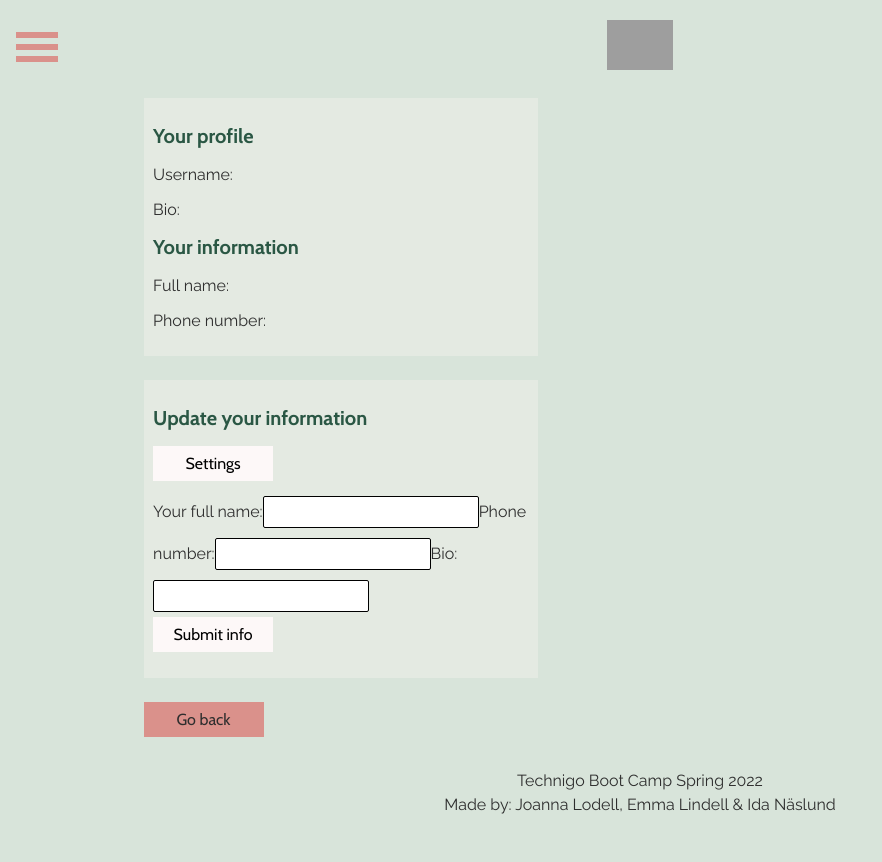
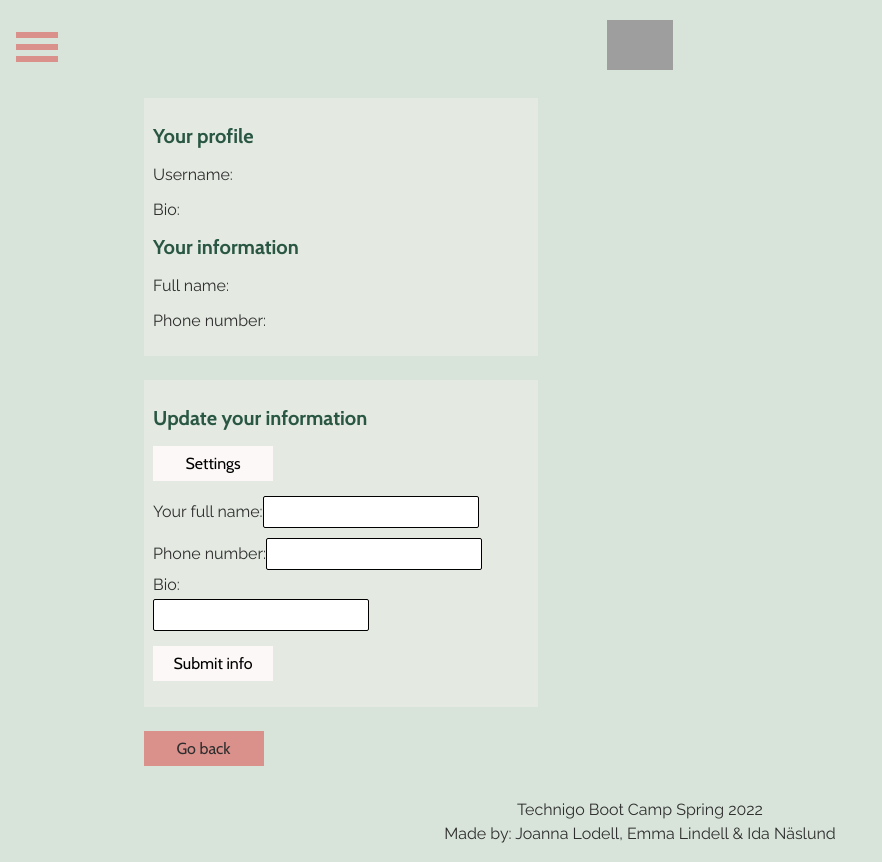
Before and after one commit to idanaslund/final-project-frontend, a React (Create React App) app: page /profile in a window 1280 px wide. Both pictures are taken after a click on the button "Settings". Shown: the whole page, without its empty margins (0-882 px from the left). Before the commit the page ends 833 px from the top, so only its background shows below. Built offline with nearby package versions, Linux system fonts and the light colour scheme; grey boxes are pictures that could not be loaded.

Commit message:
profile page done

```diff
--- a/src/pages/ProfilePage.js
+++ b/src/pages/ProfilePage.js
@@ -88,6 +88,7 @@ const ProfilePage = () => {
         {visible && (
           <>
             <ProfileForm onSubmit={onFormSubmit}>
+              <div>
             <label htmlFor="fullName">Your full name:</label>
             <ProfileInput
               id="fullName"
@@ -95,7 +96,9 @@ const ProfilePage = () => {
               value={fullName}
               onChange={(event) => setFullName(event.target.value)}
             />
+            </div>
 
+            <div>
             <label
               htmlFor="phone">Phone number:</label>
             <ProfileInput
@@ -104,14 +107,18 @@ const ProfilePage = () => {
               value={phone}
               onChange={(event) => setPhone(event.target.value)}
             />
+            </div>
+            <div>
             <label
               htmlFor="bio">Bio:</label>
+                </div>
             <ProfileInput
               id="bio"
               type="text"
               value={bio}
               onChange={(event) => setBio(event.target.value)}
             />
+
             <SubmitButton type="submit">Submit info</SubmitButton>
           </ProfileForm>
           <Paragraph>{error}</Paragraph>
--- a/src/theme/reusable.js
+++ b/src/theme/reusable.js
@@ -100,6 +100,7 @@ border: none;
 width: 120px;
 padding: 8px;
 display: block;
+margin-top: 10px;
 `
 
 export const CardWrapper = styled.article`
```
